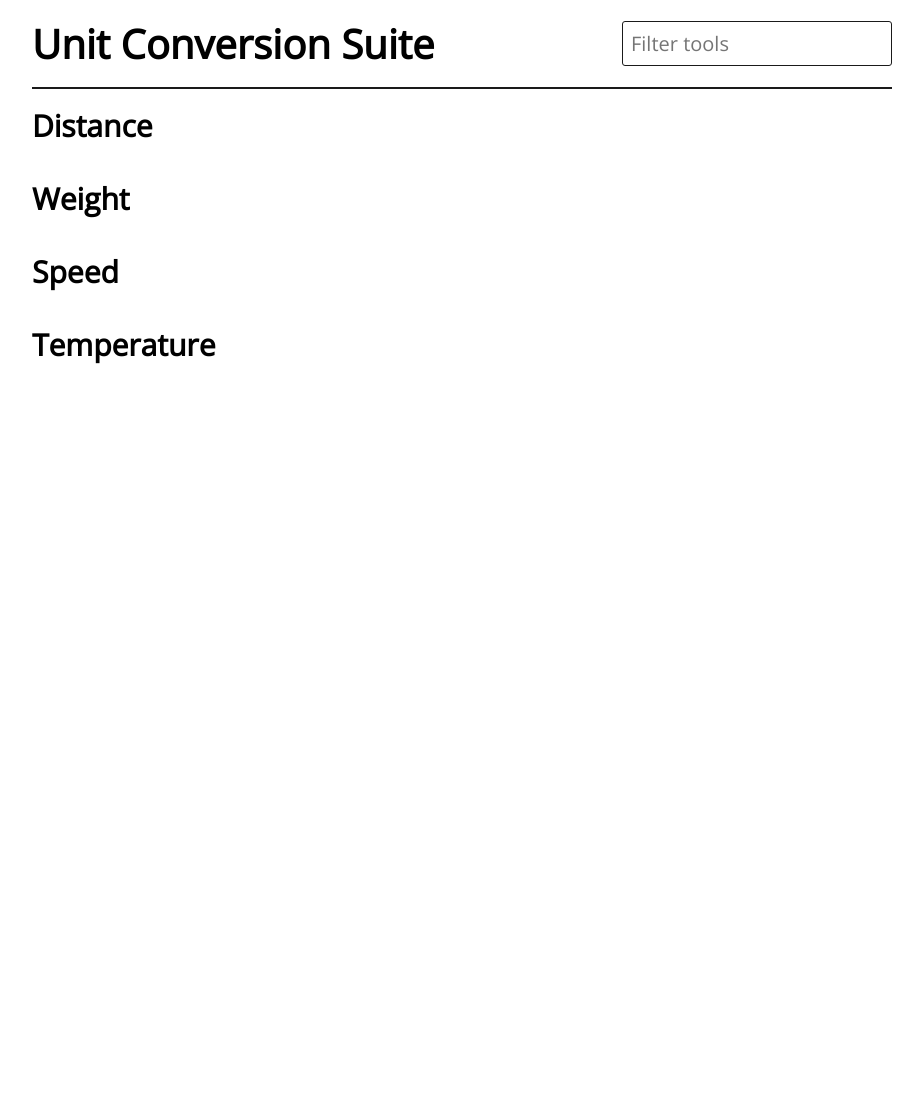
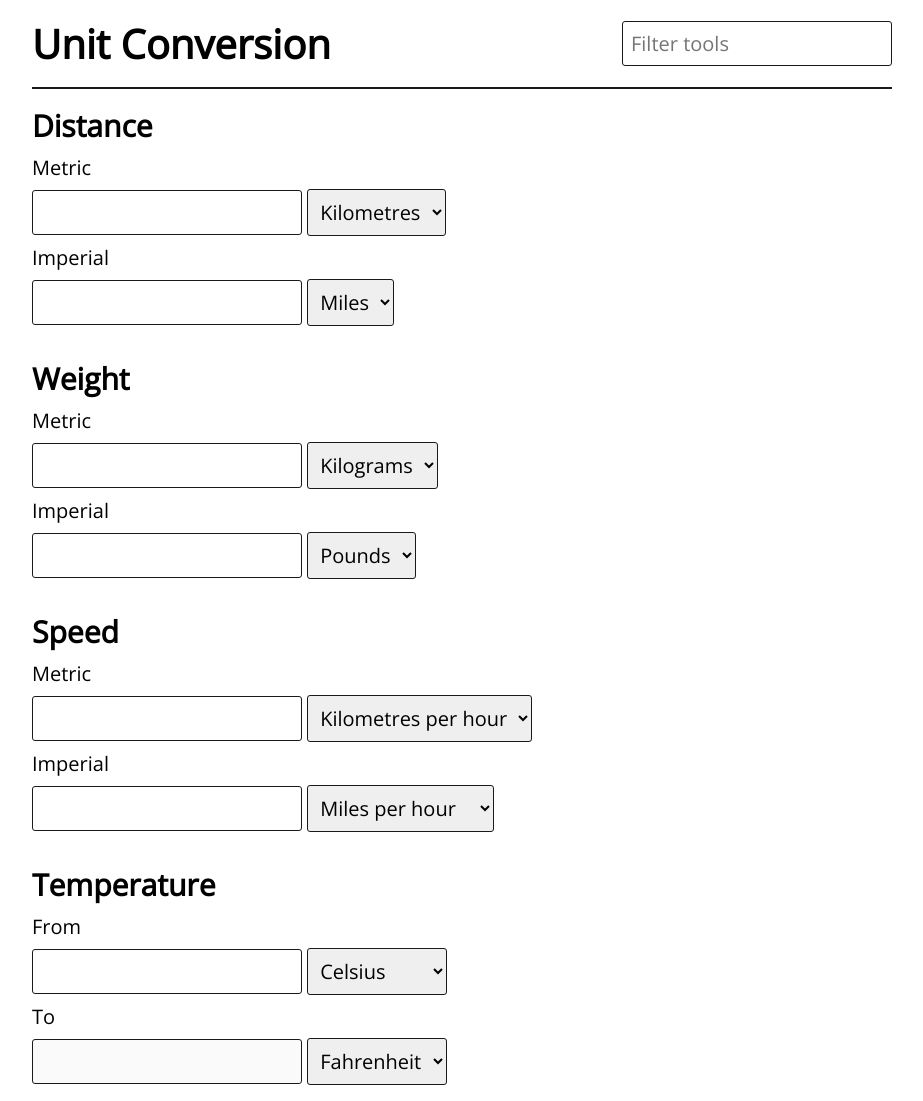
Before and after one commit to Christopher-Cannon/unit-conversion-javascript, a plain HTML site: page index.html in a window 1280 px wide. Shown: the whole page, without its empty margins (178-1101 px from the left). Before the commit the page ends 800 px from the top, so only its background shows below. Drawn offline with nearby package versions, Linux system fonts and the light colour scheme.

Commit message:
Add markup and styling

```diff
--- a/css/partials/_global.scss
+++ b/css/partials/_global.scss
@@ -13,20 +13,30 @@ button {
   @include font-size($base-font-size);
 }
 
-input {
+input,
+select {
   border: 1px solid colour(black);
   border-radius: $radius;
   outline: none;
   padding: 0.5rem;
 }
 
+p {
+  margin: 0.5rem 0;
+}
+
 .page-header {
   border-bottom: 2px solid colour(black);
   display: flex;
 
+  @include mq-min-max($small, $medium) {
+    input {
+      @include center-block(60%, 0);
+    }
+  }
+
   @include mq-max($medium) {
     flex-direction: column;
-    margin: auto 1rem;
 
     h1 {
       margin-bottom: 1rem;
@@ -49,11 +59,22 @@ input {
 .page-section {
   padding: 1rem 0;
 
-  @include mq-max($medium) {
-    margin: auto 1rem;
-  }
-
   @include mq-min($medium) {
     @include center-block(860px, 0);
   }
+
+  @include mq-max($small) {
+    margin: auto 1rem;
+  }
 }
+
+.page-section {
+  @include mq-max($medium) {
+    display: flex;
+    flex-direction: column;
+  }
+
+  @include mq-min-max($small, $medium) {
+    @include center-block(60%, 0);
+  }
+}
--- a/index.html
+++ b/index.html
@@ -10,25 +10,99 @@
 </head>
 <body>
   <header class="page-header">
-    <h1>Unit Conversion Suite</h1>
+    <h1>Unit Conversion</h1>
 
-    <input type="text" name="filter" id="txt-filter" placeholder="Filter tools">
+    <input type="text" name="filter" id="inputFilter" placeholder="Filter tools">
   </header>
 
   <section class="page-section">
     <h2>Distance</h2>
+
+    <p>Metric</p>
+
+    <input type="text" name="distanceMetric" id="distanceMetric">
+
+    <select name="selectDistanceUnitsMetric" id="selectDistanceUnitsMetric">
+      <option value="distanceKilometres">Kilometres</option>
+      <option value="distanceMetres">Metres</option>
+    </select>
+
+    <p>Imperial</p>
+
+    <input type="text" name="distanceImperial" id="distanceImperial">
+
+    <select name="selectDistanceUnitsImperial" id="selectDistanceUnitsImperial">
+      <option value="distanceMiles">Miles</option>
+      <option value="distanceFeet">Feet</option>
+    </select>
   </section>
 
   <section class="page-section">
     <h2>Weight</h2>
+
+    <p>Metric</p>
+
+    <input type="text" name="weightMetric" id="weightMetric">
+
+    <select name="selectWeightUnitsMetric" id="selectWeightUnitsMetric">
+      <option value="weightKilograms">Kilograms</option>
+      <option value="weightGrams">Grams</option>
+    </select>
+
+    <p>Imperial</p>
+
+    <input type="text" name="weightImperial" id="weightImperial">
+
+    <select name="selectWeightUnitsImperial" id="selectWeightUnitsImperial">
+      <option value="weightPounds">Pounds</option>
+      <option value="weightOunces">Ounces</option>
+    </select>
   </section>
 
   <section class="page-section">
     <h2>Speed</h2>
+
+    <p>Metric</p>
+
+    <input type="text" name="speedMetric" id="speedMetric">
+
+    <select name="selectSpeedUnitsMetric" id="selectSpeedUnitsMetric">
+      <option value="speedKMH">Kilometres per hour</option>
+      <option value="speedMPS">Metres per second</option>
+    </select>
+
+    <p>Imperial</p>
+
+    <input type="text" name="speedImperial" id="speedImperial">
+
+    <select name="selectSpeedUnitsImperial" id="selectSpeedUnitsImperial">
+      <option value="speedMPH">Miles per hour</option>
+      <option value="speedFPS">Feet per second</option>
+    </select>
   </section>
 
   <section class="page-section">
     <h2>Temperature</h2>
+
+    <p>From</p>
+
+    <input type="text" name="temperatureInput" id="temperatureInput">
+
+    <select name="selectTemperatureUnitsInput" id="selectTemperatureUnitsInput">
+      <option value="temperatureCelsius">Celsius</option>
+      <option value="temperatureFahrenheit">Fahrenheit</option>
+      <option value="temperatureKelvin">Kelvin</option>
+    </select>
+
+    <p>To</p>
+
+    <input type="text" name="temperatureOutput" id="temperatureOutput" disabled>
+
+    <select name="selectTemperatureUnitsOutput" id="selectTemperatureUnitsOutput">
+      <option value="temperatureFahrenheit">Fahrenheit</option>
+      <option value="temperatureCelsius">Celsius</option>
+      <option value="temperatureKelvin">Kelvin</option>
+    </select>
   </section>
 </body>
 </html>
```
Also changed, not shown: css/style.css, 1 other file.
